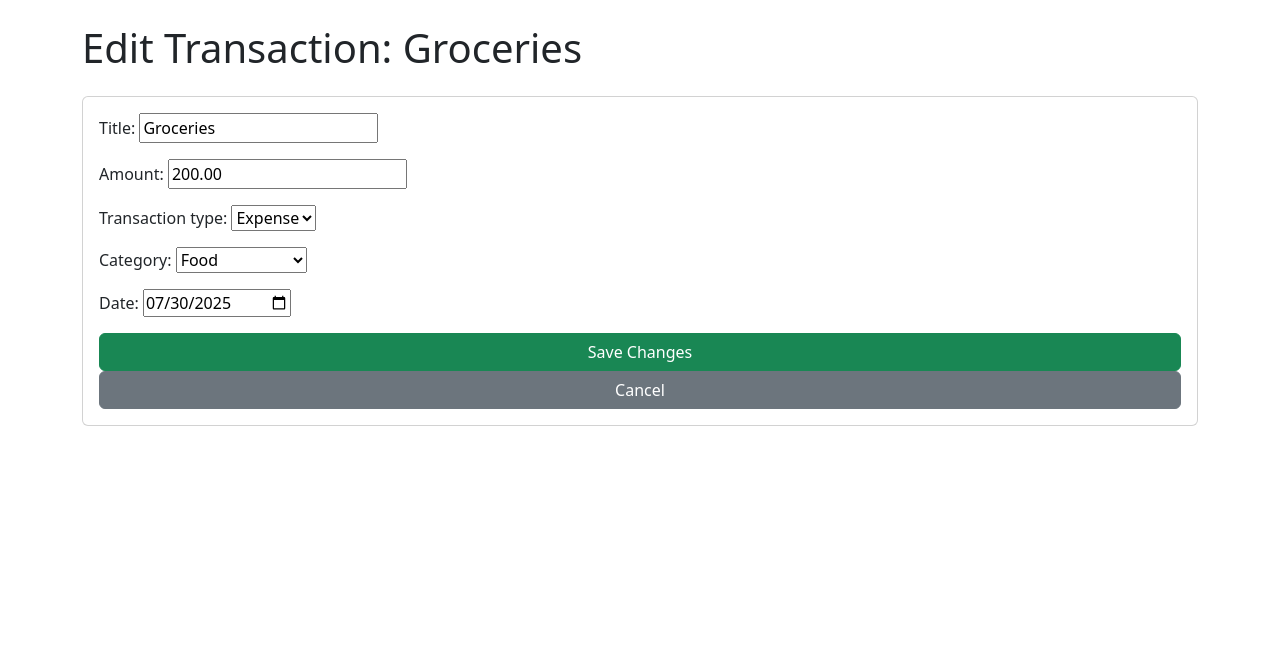
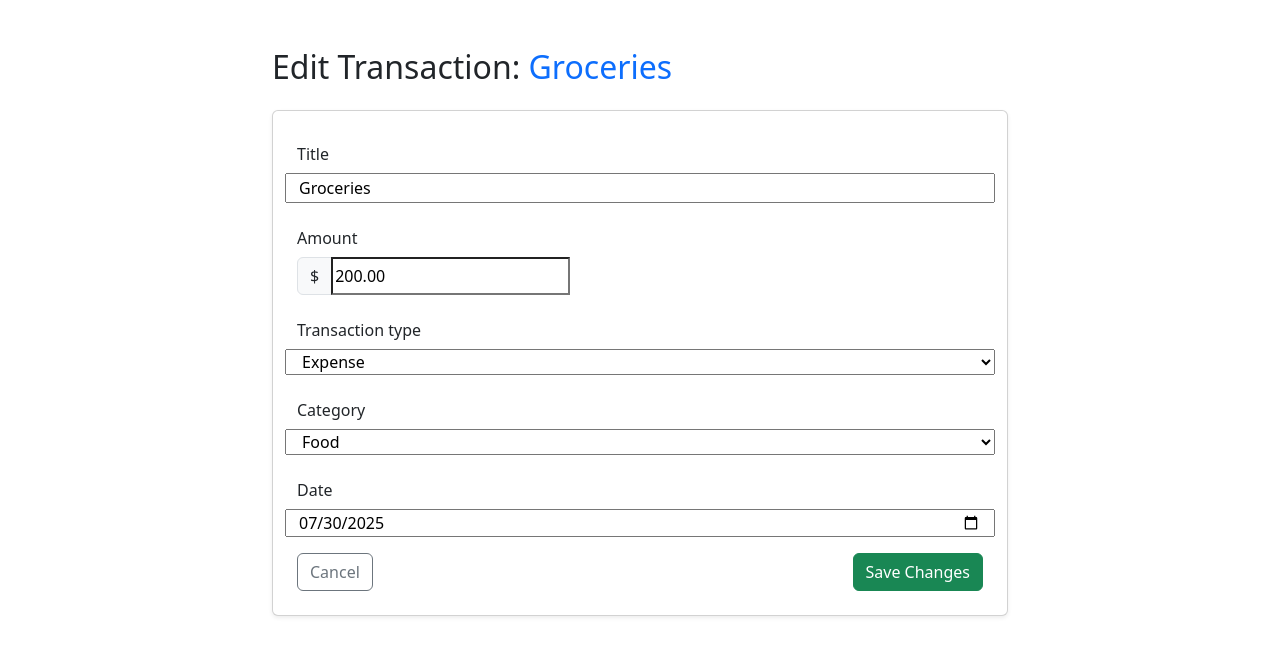
Before and after one commit to CameronSteensma/Personal_Finance_Tracker, a Django app: page /edit/1/ in a window 1280 px wide. Shown: the top 656 px of the page. Run offline with Django 5.2, Linux system fonts and the light colour scheme; a user stored in the database is signed in; data comes from the database, SQL or seed files in the repository; both versions use the stored data as it was after the commit.

Commit message:
upgraded html for edit transaction page with bootstrap 5

```diff
--- a/transactions/templates/transactions/edit_transaction.html
+++ b/transactions/templates/transactions/edit_transaction.html
@@ -6,14 +6,42 @@
     <link href="https://cdn.jsdelivr.net/npm/bootstrap@5.3.0/dist/css/bootstrap.min.css" rel="stylesheet">
     <link rel="icon" href="{% static 'favicon.ico' %}" type="image/x-icon">
 </head>
-<body class="container mt-4">
-    <h1 class="mb-4">Edit Transaction: {{ transaction.title }}</h1>
+<body class="container mt-5">
+    <div class="row justify-content-center">
+        <div class="col-md-8">
+            <h2 class="mb-4">Edit Transaction: <span class="text-primary">{{ transaction.title }}</span></h2>
 
-    <form method="post" class="card p-3">
-        {% csrf_token %}
-        {{ form.as_p }}
-        <button type="submit" class="btn btn-success">Save Changes</button>
-        <a href="{% url 'transaction_list' %}" class="btn btn-secondary">Cancel</a>
-    </form>
+            <form method="post" class="card p-4 shadow-sm">
+                {% csrf_token %}
+                {% for field in form %}
+                        <div class="row mb-3 align-items-center">
+                            <label for="{{ field.id_for_label }}" class="col-sm-3 col-form-label">{{ field.label }}</label>
+                            {% if field.name == 'amount' %}
+                                <div class="input-group">
+                                    <span class="input-group-text">$</span>
+                                    {{ field }}
+                                </div>
+                            {% else %}
+                                {{ field }}
+                            {% endif %}
+                            {% if field.help_text %}
+                                <div class="form-text">{{ field.help_text }}</div>
+                            {% endif %}
+                            {% for error in field.errors %}
+                                <div class="text-danger small">{{ error }}</div>
+                            {% endfor %}
+                        </div>
+                    {% endfor %}
+
+                <div class="d-flex justify-content-between">
+                    <a href="{% url 'transaction_list' %}" class="btn btn-outline-secondary">Cancel</a>
+                    <button type="submit" class="btn btn-success">Save Changes</button>
+                </div>
+            </form>
+        </div>
+    </div>
+
+    <!-- Optionally include Bootstrap JS -->
+    <script src="https://cdn.jsdelivr.net/npm/bootstrap@5.3.0/dist/js/bootstrap.bundle.min.js"></script>
 </body>
 </html>
```
Also changed, not shown: db.sqlite3.
